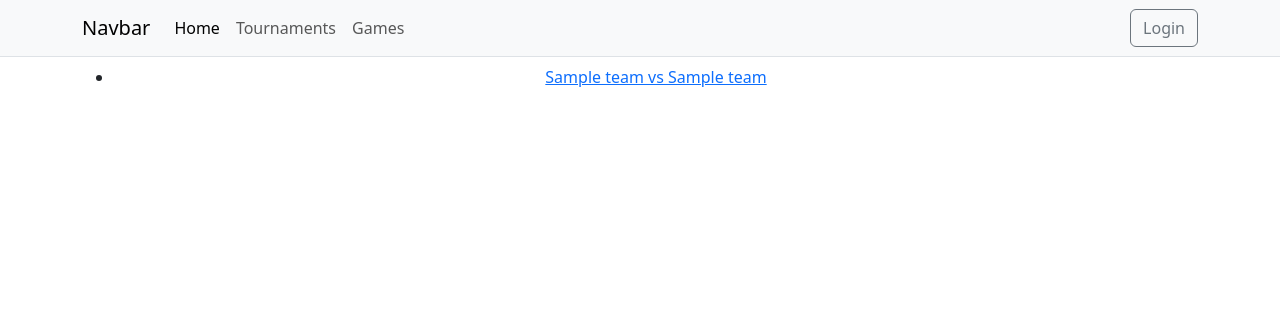
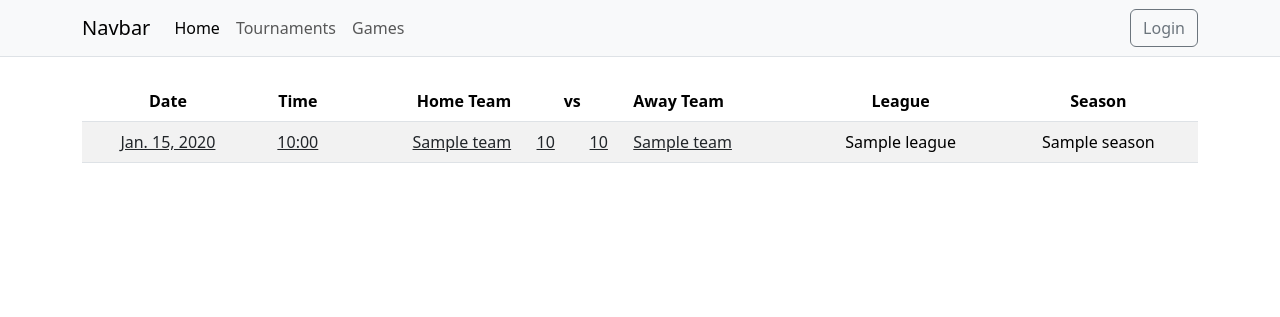
Before and after one commit to rafacasa/football-library, a Django app: page /football/ in a window 1280 px wide. Shown: the top 317 px of the page. Run offline with Django 5.2, Linux system fonts and the light colour scheme; tables that the repository leaves empty hold one stand-in row (values such as "Sample post"); some libraries are stand-ins or nearby versions.

Commit message:
game list table

```diff
--- a/src/core/settings.py
+++ b/src/core/settings.py
@@ -52,6 +52,7 @@ INSTALLED_APPS = [
     "django.contrib.sessions",
     "django.contrib.messages",
     "django.contrib.staticfiles",
+    "django.contrib.humanize",
     "crispy_forms",
     "crispy_bootstrap5",
     "accounts",
--- a/src/football/templates/football/games_list.html
+++ b/src/football/templates/football/games_list.html
@@ -1,13 +1,32 @@
 {% extends "base.html" %}
 
+{% load humanize %}
 {% block content %}
-    <ul>
-        {% for game in games %}
-            <li>
-                <a href="{% url "football:update-game" game.pk %}">
-                    {{ game.home_team.team_name }} vs {{ game.away_team.team_name }}
-                </a>
-            </li>
-        {% endfor %}
-    </ul>
+
+    <table class="table table-striped table-hover">
+        <thead>
+            <th scope="col">Date</th>
+            <th scope="col">Time</th>
+            <th scope="col" class="text-end">Home Team</th>
+            <th scope="col" colspan="2">vs</th>
+            <th scope="col" class="text-start">Away Team</th>
+            <th scope="col">League</th>
+            <th scope="col">Season</th>
+
+        </thead>
+        <tbody>
+            {% for game in games %}
+
+                <td><a href="{% url "football:update-game" game.pk %}" class="link-dark">{{ game.date|naturalday }}</a></td>
+                <td><a href="{% url "football:update-game" game.pk %}" class="link-dark">{{ game.date|date:"G:i" }}</a></td>
+                <td class="text-end"><a href="{% url "football:update-game" game.pk %}" class="link-dark">{{ game.home_team.team_name }}</a></td>
+                <td><a href="{% url "football:update-game" game.pk %}" class="link-dark">{{ game.home_team_score }}</a></td>
+                <td><a href="{% url "football:update-game" game.pk %}" class="link-dark">{{ game.away_team_score }}</a></td>
+                <td class="text-start"><a href="{% url "football:update-game" game.pk %}" class="link-dark">{{ game.away_team.team_name }}</a></td>
+                <td>{{ game.league.name }}</td>
+                <td>{{ game.season.season_name }}</td>
+            {% endfor %}
+        </tbody>
+    </table>
+
 {% endblock content %}
--- a/src/templates/navbar.html
+++ b/src/templates/navbar.html
@@ -1,4 +1,4 @@
-<nav class="navbar navbar-expand-lg bg-body-tertiary border-bottom border-body mb-2" >
+<nav class="navbar navbar-expand-lg bg-body-tertiary border-bottom border-body mb-4" >
     <div class="container">
         <a class="navbar-brand" href="#">Navbar</a>
 
```
